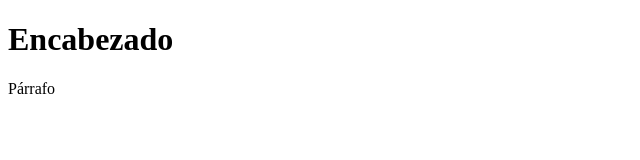
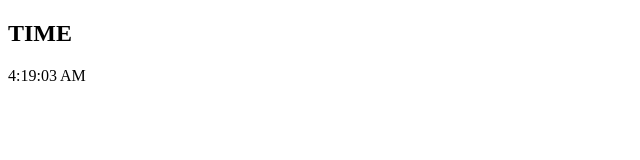
Before and after one commit to luisfertam/kindleinfo, a plain HTML site: page index.html in a window 1280 px wide. Shown: the whole page, without its empty margins (0-640 px from the left). Drawn offline with Linux system fonts and the light colour scheme.

Commit message:
currentTime

```diff
--- a/index.html
+++ b/index.html
@@ -1,11 +1,17 @@
 <!DOCTYPE html>
-<html>
+<html lang="es">
 <head>
- <title>info</title>
- <link rel="stylesheet" href="styles.css">
+    <meta charset="UTF-8">
+    <meta name="viewport" content="width=device-width, initial-scale=1.0">
+    <title>kindleinfo</title>
+    <link rel="stylesheet" href="styles.css">
 </head>
 <body>
- <h1>Encabezado</h1>
- <p>Párrafo</p>
+    <div id="weather-container">
+        <h2>TIME</h2>
+        <p id="current-time"></p>
+    </div>
+
+    <script src="script.js"></script>
 </body>
 </html>
--- /dev/null
+++ b/script.js
@@ -0,0 +1,19 @@
+document.addEventListener("DOMContentLoaded", function() {
+    // Function to update the current time
+    function updateCurrentTime() {
+        // Get the current time
+        var currentTime = new Date();
+
+        // Format the time as a string (you can customize the format as needed)
+        var formattedTime = currentTime.toLocaleTimeString();
+
+        // Update the content of the 'current-time' paragraph element
+        document.getElementById("current-time").textContent = formattedTime;
+    }
+
+    // Call the updateCurrentTime function initially
+    updateCurrentTime();
+
+    // Use setInterval to update the time every second (1000 milliseconds)
+    setInterval(updateCurrentTime, 1000);
+});
```
